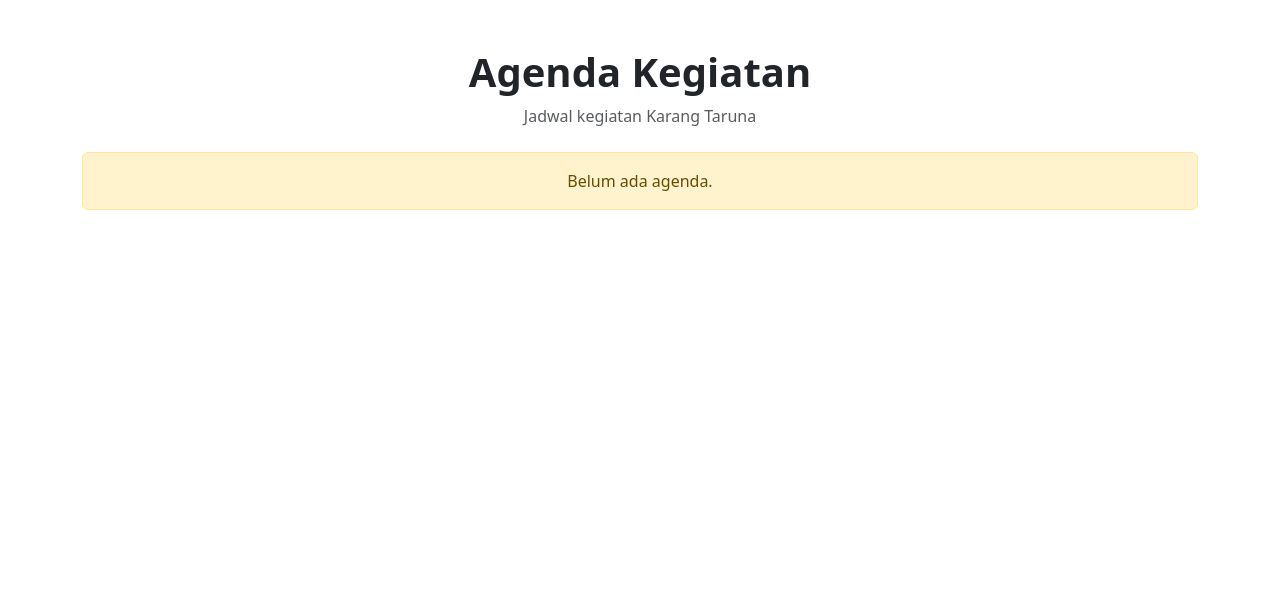
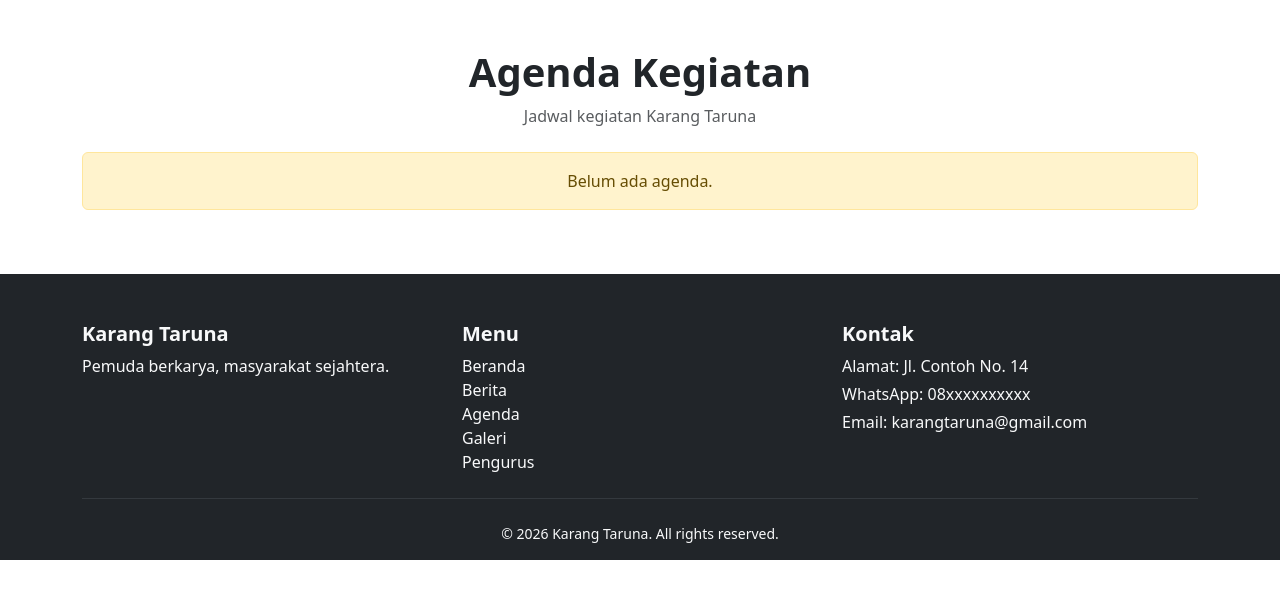
Before and after one commit to lendrailham-7/Website_Karta_14, a Django app: page /agenda/ in a window 1280 px wide. Shown: the part 56-655 px from the top of the page. Run offline with Django 5.2, Linux system fonts and the light colour scheme; data that the repository does not hold is empty.

Commit message:
Tambah footer

```diff
--- a/templates/base.html
+++ b/templates/base.html
@@ -99,11 +99,47 @@
 
 </nav>
 
-{% block content %}
-{% endblock %}
+{% block content %}{% endblock %}
+
+<footer class="bg-dark text-light mt-5 pt-5 pb-3">
+    <div class="container">
+        <div class="row g-4">
+
+            <div class="col-md-4">
+                <h5 class="fw-bold">Karang Taruna</h5>
+                <p class="mb-0">
+                    Pemuda berkarya, masyarakat sejahtera.
+                </p>
+            </div>
+
+            <div class="col-md-4">
+                <h5 class="fw-bold">Menu</h5>
+                <ul class="list-unstyled mb-0">
+                    <li><a href="/" class="text-light text-decoration-none">Beranda</a></li>
+                    <li><a href="/berita/" class="text-light text-decoration-none">Berita</a></li>
+                    <li><a href="/agenda/" class="text-light text-decoration-none">Agenda</a></li>
+                    <li><a href="/galeri/" class="text-light text-decoration-none">Galeri</a></li>
+                    <li><a href="/pengurus/" class="text-light text-decoration-none">Pengurus</a></li>
+                </ul>
+            </div>
+
+            <div class="col-md-4">
+                <h5 class="fw-bold">Kontak</h5>
+                <p class="mb-1">Alamat: Jl. Contoh No. 14</p>
+                <p class="mb-1">WhatsApp: 08xxxxxxxxxx</p>
+                <p class="mb-0">Email: karangtaruna@gmail.com</p>
+            </div>
+
+        </div>
+
+        <hr class="border-secondary my-4">
+
+        <div class="text-center small">
+            © 2026 Karang Taruna. All rights reserved.
+        </div>
+    </div>
+</footer>
 
 <script src="https://cdn.jsdelivr.net/npm/bootstrap@5.3.8/dist/js/bootstrap.bundle.min.js"></script>
-
 </body>
-
 </html>
```
